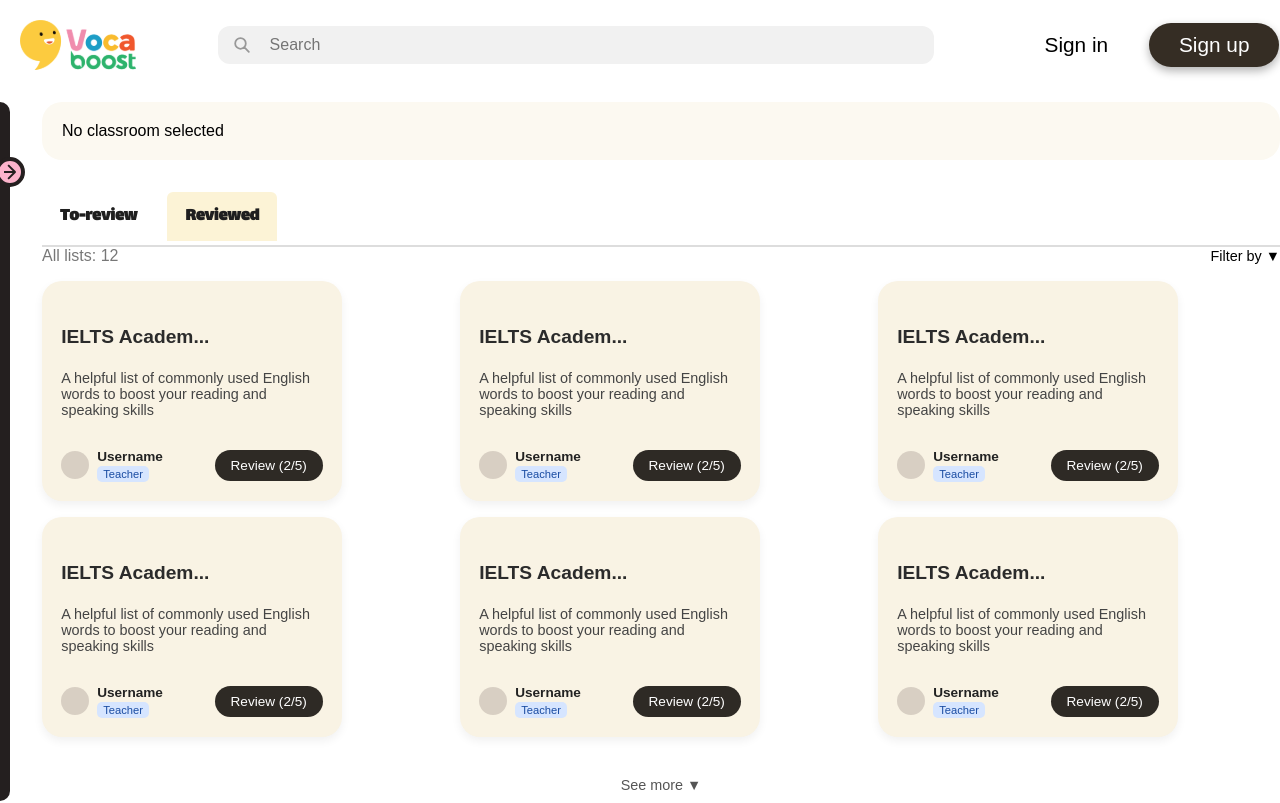
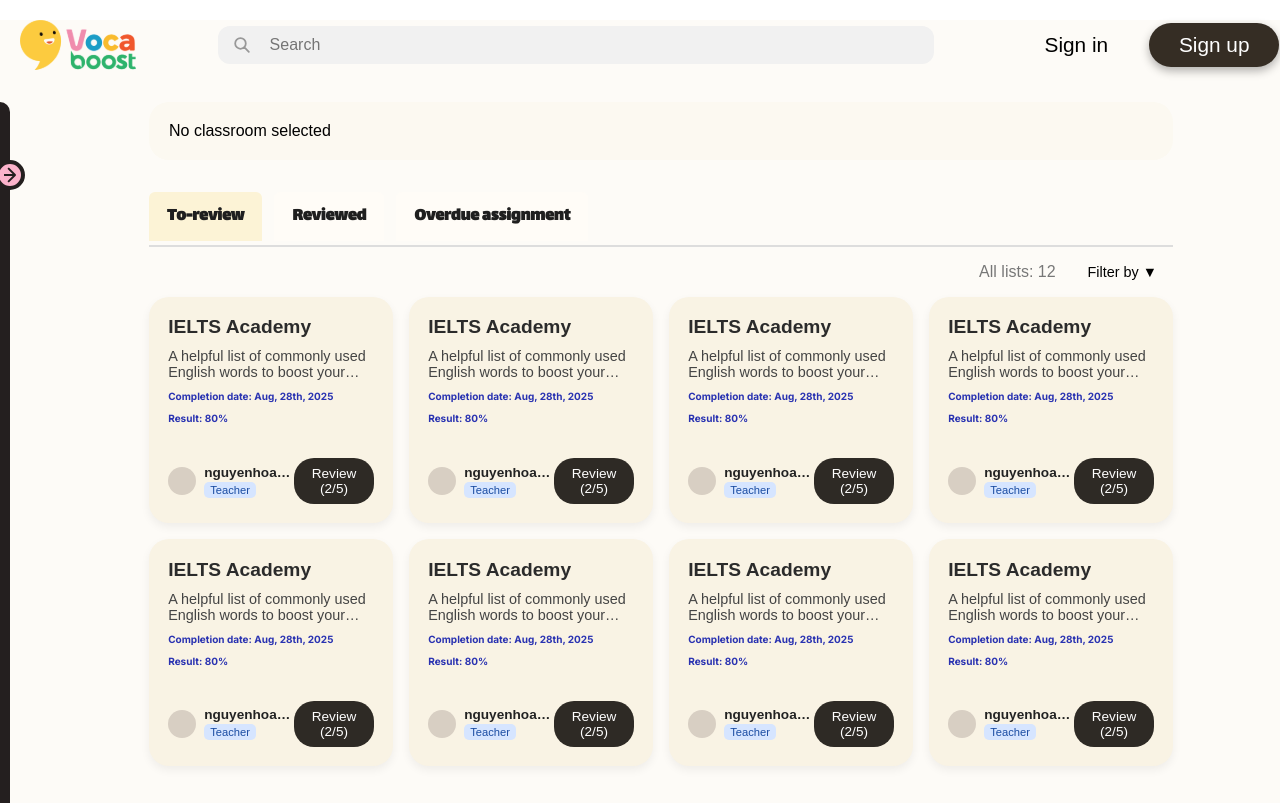
Before and after one commit to petiheo/VocaBoost, a React (Vite) app in the folder frontend/: page /view-classroom in a window 1280 px wide. Shown: the top 803 px of the page. Built offline with nearby package versions, Linux system fonts and the light colour scheme; a web font is replaced by a local one.

Commit message:
feature(classroom): add contact with back end: 19. Get To review Assignments (Learner) (chưa test), 20. Get Reviewed Assignments (Learner),  25. Get Overdue Assignments (Learner), 24. Leave classroom (Learner)

```diff
--- a/frontend/src/components/Classroom/VocabularyListCard.jsx
+++ b/frontend/src/components/Classroom/VocabularyListCard.jsx
@@ -1,14 +1,18 @@
 export default function VocabularyListCard({
-  title = "IELTS Academ...",
-  description = "A helpful list of commonly used English words to boost your reading and speaking skills",
-  username = "Username",
-  role = "Teacher",
-  reviewProgress = "2/5",
+  title,
+  description,
+  username,
+  role,
+  reviewProgress,
+  completionDate,
+  result
 }) {
   return (
     <div className="vocab-card">
       <h4 className="vocab-title">{title}</h4>
       <p className="vocab-desc">{description}</p>
+      <span className="vocab-completion-date">{completionDate !== "N/A" ? (`Completion date: ${completionDate}`):("")}</span>
+      <span className="vocab-result">{result !== "0%" ? (`Result: ${result}`):("")}</span>
 
       <div className="vocab-footer">
         <div className="user-block">
--- a/frontend/src/index.css
+++ b/frontend/src/index.css
@@ -1943,6 +1943,8 @@ h2 {
 
 .manage-classroom-learner {
   font-family: "Inria Sans", sans-serif;
+  background-color: #fdfbf7;
+  margin: auto;
 }
 .manage-classroom-learner__container {
   margin: 2em 0;
@@ -1950,7 +1952,6 @@ h2 {
   gap: 2em;
 }
 .manage-classroom-learner__content {
-  flex: 1;
   width: 80%;
   margin: auto;
 }
@@ -1968,9 +1969,10 @@ h2 {
 
 .list-topbar {
   display: flex;
-  justify-content: space-between;
-  align-items: center;
-  margin-bottom: 1rem;
+  align-items: center;
+  margin: 1em;
+  justify-content: end;
+  gap: 2em;
 }
 .list-topbar span {
   color: #777;
@@ -1982,7 +1984,7 @@ h2 {
 
 .list-grid {
   display: grid;
-  grid-template-columns: repeat(3, 1fr);
+  grid-template-columns: repeat(4, 1fr);
   grid-row: repeat 2, 1fr;
   gap: 1em;
 }
@@ -2494,7 +2496,7 @@ h2 {
   margin-top: 2em;
 }
 .sub-menu-tabs .tab-list .tab {
-  background-color: #fff;
+  background-color: #FFFCF7;
   border-radius: 6px 6px 0 0;
   padding: 10px 18px;
   font-weight: 700;
@@ -2520,17 +2522,41 @@ h2 {
   justify-content: space-between;
   min-height: 220px;
   max-width: 300px;
+  gap: 10px;
+  overflow: hidden;
+  text-overflow: ellipsis;
 }
 .vocab-card .vocab-title {
   font-size: 1.2rem;
   font-weight: 700;
   color: #2b2b2b;
-  margin-bottom: 0.5rem;
+  margin: 0;
+  white-space: nowrap;
+  overflow: hidden;
+  text-overflow: ellipsis;
 }
 .vocab-card .vocab-desc {
   font-size: 0.9rem;
   color: #444;
-  margin-bottom: auto;
+  margin: 0;
+  display: -webkit-box;
+  -webkit-line-clamp: 2;
+  line-clamp: 2;
+  -webkit-box-orient: vertical;
+  overflow: hidden;
+  text-overflow: ellipsis;
+}
+.vocab-card .vocab-completion-date {
+  font-family: "Inter", sans-serif;
+  font-size: 10px;
+  color: #2932B1;
+  font-weight: bold;
+}
+.vocab-card .vocab-result {
+  font-family: "Inter", sans-serif;
+  font-size: 10px;
+  color: #2932B1;
+  font-weight: bold;
 }
 .vocab-card .vocab-footer {
   display: flex;
@@ -2557,6 +2583,10 @@ h2 {
   font-size: 0.85rem;
   font-weight: 600;
   color: #222;
+  max-width: 90px;
+  white-space: nowrap;
+  overflow: hidden;
+  text-overflow: ellipsis;
 }
 .vocab-card .vocab-footer .user-block .user-info .role-tag {
   font-size: 0.7rem;
--- a/frontend/src/pages/Classroom/TeacherManageClassroom/AssignmentPage.jsx
+++ b/frontend/src/pages/Classroom/TeacherManageClassroom/AssignmentPage.jsx
@@ -3,7 +3,7 @@ import { ClassroomTitle, TeacherClassroomMenuTab } from "../../../components";
 import { Link, useNavigate } from "react-router-dom";
 import { useEffect } from "react";
 import classroomService from "../../../services/Classroom/classroomService";
-import {format} from 'date-fns';
+import { format } from 'date-fns';
 
 
 export default function AssignmentPage() {
@@ -36,7 +36,7 @@ export default function AssignmentPage() {
             } catch (error) {
                 console.log("Loi khong fetch duoc assignments");
                 navigate("/fail");
-            }finally{
+            } finally {
                 setIsLoading(false);
             }
         }
--- a/frontend/src/pages/Classroom/ViewClassroom.jsx
+++ b/frontend/src/pages/Classroom/ViewClassroom.jsx
@@ -1,19 +1,76 @@
-import { useState } from "react";
+import { useEffect, useState } from "react";
 import { Header, Footer, SideBar, VocabularyListCard, ClassroomTitle } from "../../components";
+import { useNavigate } from "react-router-dom";
+import classroomService from "../../services/Classroom/classroomService";
 
 const tabs = [
-    { name: "To-review", active: false },
-    { name: "Reviewed", active: true },
+    { name: "To-review" },
+    { name: "Reviewed" },
+    { name: "Overdue assignment" }
 ];
 
-const dummyLists = Array(6).fill({
-    title: "IELTS Academ...",
+const dummyLists = Array(8).fill({
+    title: "IELTS Academy",
     description: "A helpful list of commonly used English words to boost your reading and speaking skills",
-    username: "Teacher",
+    username: "nguyenhoangphihung@gmail.com",
+    role: "Teacher",
+    reviewProgress: "2/5",
+    completionDate: "Aug, 28th, 2025",
+    result: "80%"
 });
 
+
 export default function ManageClassroomLearner() {
-    const [activeTab, setActiveTab] = useState("to-review");
+
+    const [activeTab, setActiveTab] = useState("To-review");
+
+    // Xử lý việc navigate
+    const navigate = useNavigate();
+
+    // Get id về để fetch data
+    const [classroomId, setClassroomId] = useState(() => {
+        const selectedClassroom = JSON.parse(localStorage.getItem("selectedClassroom"));
+        return selectedClassroom?.id || null;
+    })
+
+    // Xử lý việc fetch dữ liệu lớp học cho learner
+    // const [isLoading, setIsLoading] = useState(false);
+    // const [assignments, setAssignments] = useState([]);
+
+    // useEffect(() => {
+    //     if (!classroomId || isLoading) {
+    //         return;
+    //     }
+
+    //     const fetchAssignments = async () => {
+    //         setIsLoading(true);
+    //         try {
+    //             let res;
+    //             switch (activeTab) {
+    //                 case "To-review":
+    //                     res = await classroomService.getToReviewAssignments(classroomId);
+    //                     break;
+    //                 case "Reviewed":
+    //                     res = await classroomService.getReviewedAssignments(classroomId);
+    //                     break;
+    //                 default:
+    //                     res = await classroomService.getOverdueAssignments(classroomId);
+    //             }
+
+    //             if (res.success && Array.isArray(res.data)) {
+    //                 setAssignments(res.data);
+    //                 console.log("Fetch assignments thành công");
+    //             }
+    //         } catch (error) {
+    //             console.error("Lỗi khi fetch assignments:", error);
+    //             navigate("/fail");
+    //         } finally {
+    //             setIsLoading(false);
+    //         }
+    //     };
+    //     fetchAssignments();
+
+    // }, [activeTab, classroomId]);
 
     return (
         <div className="manage-classroom-learner">
@@ -23,15 +80,17 @@ export default function ManageClassroomLearner() {
                     <SideBar />
                 </div>
                 <div className="manage-classroom-learner__content">
-
+                    {/* Title */}
                     <ClassroomTitle />
 
+                    {/* Menu tab */}
                     <div className="sub-menu-tabs">
                         <div className="tab-list">
                             {tabs.map((tab, idx) => (
                                 <div
                                     key={idx}
-                                    className={`tab ${tab.active ? "active" : ""}`}
+                                    className={`tab ${(activeTab === tab.name) ? "active" : ""}`}
+                                    onClick={() => setActiveTab(tab.name)}
                                 >
                                     {tab.name}
                                 </div>
@@ -39,21 +98,7 @@ export default function ManageClassroomLearner() {
                         </div>
                     </div>
 
-                    {/* Tabs */}
-                    {/* <div className="tabs">
-                        <button
-                            className={`tab ${activeTab === "to-review" ? "active" : ""}`}
-                            onClick={() => setActiveTab("to-review")}
-                        >
-                            To-review lists
-                        </button>
-                        <button
-                            className={`tab ${activeTab === "reviewed" ? "active" : ""}`}
-                            onClick={() => setActiveTab("reviewed")}
-                        >
-                            Reviewed Lists
-                        </button>
-                    </div> */}
+
                     {/* Top Bar */}
                     <div className="list-topbar">
                         <span>All lists: 12</span>
@@ -62,12 +107,35 @@ export default function ManageClassroomLearner() {
 
 
                     {/* List Grid */}
-                    <div className="list-grid">
-                        {dummyLists.map((list, index) => (
-                            <VocabularyListCard />
-                        ))}
-                        {/* <VocabularyListCard /> */}
-                    </div>
+                    {activeTab === "To-review" ? (
+                        <div className="list-grid">
+                            {dummyLists.map((list, index) => (
+                                <VocabularyListCard
+                                    key={index}
+                                    {...list}
+                                />
+                            ))}
+                        </div>
+                    ) : activeTab === "Reviewed" ? (
+                        <div className="list-grid">
+                            {dummyLists.map((list, index) => (
+                                <VocabularyListCard
+                                    key={index}
+                                    {...list}
+                                />
+                            ))}
+                        </div>
+                    ) : (
+                        <div className="list-grid">
+                            {dummyLists.map((list, index) => (
+                                <VocabularyListCard
+                                    key={index}
+                                    {...list}
+                                />
+                            ))}
+                        </div>
+                    )}
+
 
 
                     {/* See more */}
--- a/frontend/src/scss/Classroom/_ViewClassroom.scss
+++ b/frontend/src/scss/Classroom/_ViewClassroom.scss
@@ -1,16 +1,17 @@
 @use '../Fonts' as *;
+
 .manage-classroom-learner {
     font-family: $font-inriasans;
-    //   background-color: #fdfbf7;
+    background-color: #fdfbf7;
+    margin: auto;
 
-    &__container{
+    &__container {
         margin: 2em 0;
         display: flex;
         gap: 2em;
     }
 
-    &__content{
-        flex: 1;
+    &__content {
         width: 80%;
         margin: auto;
     }
@@ -29,30 +30,13 @@
     }
 }
 
-// .tabs {
-//     display: flex;
-//     gap: 1rem;
-//     margin-bottom: 1rem;
-
-//     .tab {
-//         padding: 0.5rem 1rem;
-//         background-color: #f3eacc;
-//         border: none;
-//         border-radius: 6px;
-//         cursor: pointer;
-
-//         &.active {
-//             background-color: #fff4c2;
-//             font-weight: bold;
-//         }
-//     }
-// }
-
 .list-topbar {
     display: flex;
-    justify-content: space-between;
+    // justify-content: space-between;
     align-items: center;
-    margin-bottom: 1rem;
+    margin: 1em;
+    justify-content: end;
+    gap: 2em;
 
     span {
         color: #777;
@@ -66,7 +50,7 @@
 
 .list-grid {
     display: grid;
-    grid-template-columns: repeat(3, 1fr);
+    grid-template-columns: repeat(4, 1fr);
     grid-row: repeat (2, 1fr);
     gap: 1em;
 
--- a/frontend/src/scss/Classroom/index.scss
+++ b/frontend/src/scss/Classroom/index.scss
@@ -1,6 +1,6 @@
-@forward 'CreateClassroom';
-@forward 'JoinClassroomPage';
-@forward 'JoinClassroomStatus';
+@forward './CreateClassroom';
+@forward './JoinClassroomPage';
+@forward './JoinClassroomStatus';
 @forward './ManageClassroom/';
 @forward './MyClassroom';
 @forward './ViewClassroom';
--- a/frontend/src/scss/Components/_TeacherClassroomMenuTab.scss
+++ b/frontend/src/scss/Components/_TeacherClassroomMenuTab.scss
@@ -8,14 +8,13 @@
     gap: 12px;
     border-bottom: 2px solid #ddd;
     padding-bottom: 4px;
-
     font-family: $font-lalezar;
 
 
     margin-top: 2em;
 
     .tab {
-      background-color: #fff;
+      background-color: #FFFCF7;
       border-radius: 6px 6px 0 0;
       padding: 10px 18px;
       font-weight: 700;
--- a/frontend/src/scss/Components/_VocabularyListCard.scss
+++ b/frontend/src/scss/Components/_VocabularyListCard.scss
@@ -1,3 +1,5 @@
+@use '../Fonts' as *;
+
 .vocab-card {
   background-color: #F9F3E4;
   padding: 1.2rem;
@@ -8,18 +10,48 @@
   justify-content: space-between;
   min-height: 220px;
   max-width: 300px;
+  gap: 10px;
+
+  overflow: hidden;
+  text-overflow: ellipsis;
 
   .vocab-title {
     font-size: 1.2rem;
     font-weight: 700;
     color: #2b2b2b;
-    margin-bottom: 0.5rem;
+    margin: 0;
+
+    white-space: nowrap; // giữ nội dung trên 1 dòng duy nhất
+    overflow: hidden;
+    text-overflow: ellipsis;
   }
 
   .vocab-desc {
     font-size: 0.9rem;
     color: #444;
-    margin-bottom: auto;
+    margin: 0;
+
+    // Giới hạn description thành 2 dòng
+    display: -webkit-box;
+    -webkit-line-clamp: 2;
+    line-clamp: 2;
+    -webkit-box-orient: vertical;
+    overflow: hidden;
+    text-overflow: ellipsis;
+  }
+
+  .vocab-completion-date {
+    font-family: $font-inter;
+    font-size: 10px;
+    color: #2932B1;
+    font-weight: bold;
+  }
+
+  .vocab-result {
+    font-family: $font-inter;
+    font-size: 10px;
+    color: #2932B1;
+    font-weight: bold;
   }
 
   .vocab-footer {
@@ -48,6 +80,12 @@
           font-size: 0.85rem;
           font-weight: 600;
           color: #222;
+
+          max-width: 90px;
+
+          white-space: nowrap; // giữ nội dung trên 1 dòng duy nhất
+          overflow: hidden;
+          text-overflow: ellipsis;
         }
 
         .role-tag {
```
Also changed, not shown: frontend/src/components/Classroom/ClassroomTitle.jsx (+29 -2 lines), frontend/src/services/Classroom/classroomService.js (+9 -4 lines), 1 other file (tests, documents, lock files or other folders).
